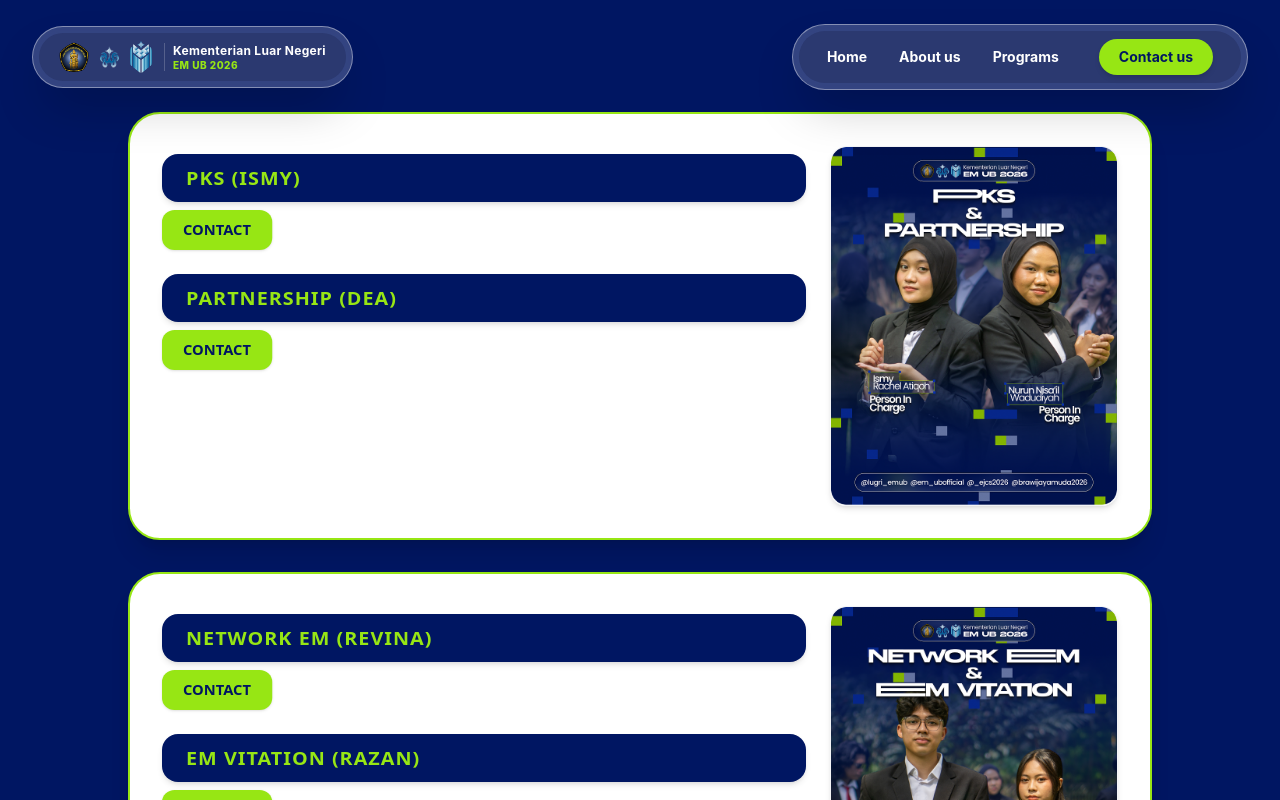
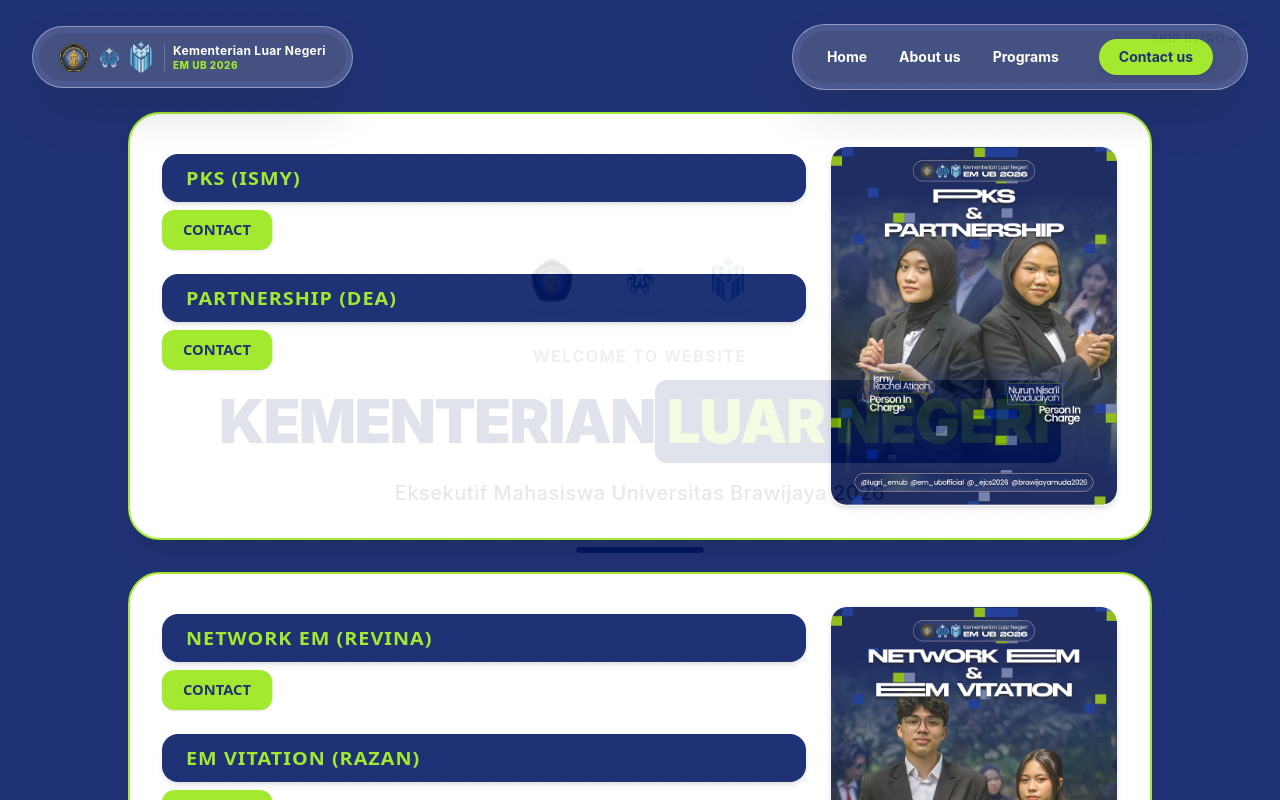
Before and after one commit to allghz16-gif/lugri, a React (Vite) app: page /contact in a window 1280 px wide. Shown: the top 800 px of the page. Built offline with nearby package versions, Linux system fonts and the light colour scheme.

Commit message:
update intro

```diff
--- a/src/App.jsx
+++ b/src/App.jsx
@@ -1,3 +1,4 @@
+import React, { useState } from 'react'
 import { Routes, Route } from 'react-router-dom'
 import Navbar from './components/layout/Navbar'
 import Footer from './components/layout/Footer'
@@ -5,13 +6,22 @@
 import AboutUs from './pages/AboutUs'
 import Programs from './pages/Programs'
 import ContactUs from './pages/ContactUs'
-import BrawijayaMuda from './pages/BrawijayaMuda' // Perbaikan: hapus double slash
+import BrawijayaMuda from './pages/BrawijayaMuda'
 import BrawijayaBerkelana from './pages/BrawijayaBerkelana'
-import EJCS from './pages/EJCS';
+import EJCS from './pages/EJCS'
+// Perbaikan path import ke folder sections
+import IntroAnimation from './components/sections/IntroAnimation'
 
 function App() {
+  const [showIntro, setShowIntro] = useState(true);
+
   return (
     <div className="min-h-screen bg-white text-gray-900 flex flex-col">
+      {/* Intro Overlay saat pertama kali aplikasi dibuka */}
+      {showIntro && (
+        <IntroAnimation onComplete={() => setShowIntro(false)} />
+      )}
+
       <Navbar />
       <main className="flex-1">
         <Routes>
--- /dev/null
+++ b/src/components/sections/IntroAnimation.jsx
@@ -0,0 +1,166 @@
+import React, { useState, useEffect } from 'react';
+
+export default function IntroAnimation({ onComplete }) {
+  const [isExiting, setIsExiting] = useState(false);
+
+  useEffect(() => {
+    const timer = setTimeout(() => {
+      handleFinish();
+    }, 5500);
+
+    return () => clearTimeout(timer);
+  }, []);
+
+  const handleFinish = () => {
+    setIsExiting(true);
+    setTimeout(() => {
+      if (onComplete) onComplete();
+    }, 500);
+  };
+
+  return (
+    <div
+      className={`fixed inset-0 z-[9999] flex flex-col items-center justify-center bg-white transition-opacity duration-500 select-none ${
+        isExiting ? 'opacity-0 pointer-events-none' : 'opacity-100'
+      }`}
+      style={{
+        backgroundImage: `radial-gradient(#e5e7eb 1px, transparent 1px)`,
+        backgroundSize: '24px 24px',
+      }}
+    >
+      <button
+        onClick={handleFinish}
+        className="absolute top-6 right-6 text-xs font-semibold uppercase tracking-wider text-slate-400 hover:text-[#001662] transition border border-slate-200 hover:border-[#001662] rounded-full px-4 py-1.5"
+      >
+        Skip Intro ➔
+      </button>
+
+      <div className="flex flex-col items-center text-center px-4 max-w-4xl">
+        {/* TIGA LOGO - muncul satu per satu dari kiri ke kanan, SANGAT halus */}
+        <div className="flex items-center justify-center gap-6 mb-8">
+          <div
+            className="w-14 h-14 md:w-16 md:h-16 rounded-2xl bg-slate-50 border border-slate-100 p-2 shadow-sm flex items-center justify-center hover:scale-105 transition-transform logo-smooth-in"
+            style={{ animationDelay: '0.2s' }}
+          >
+            <img
+              src="/images/logo/ub.png"
+              alt="Logo UB"
+              className="w-full h-full object-contain"
+              onError={(e) => { e.target.style.display = 'none'; }}
+            />
+          </div>
+          <div
+            className="w-14 h-14 md:w-16 md:h-16 rounded-2xl bg-slate-50 border border-slate-100 p-2 shadow-sm flex items-center justify-center hover:scale-105 transition-transform logo-smooth-in"
+            style={{ animationDelay: '0.55s' }}
+          >
+            <img
+              src="/images/logo/emub.png"
+              alt="Logo EM UB"
+              className="w-full h-full object-contain"
+              onError={(e) => { e.target.style.display = 'none'; }}
+            />
+          </div>
+          <div
+            className="w-14 h-14 md:w-16 md:h-16 rounded-2xl bg-slate-50 border border-slate-100 p-2 shadow-sm flex items-center justify-center hover:scale-105 transition-transform logo-smooth-in"
+            style={{ animationDelay: '0.9s' }}
+          >
+            <img
+              src="/images/logo/lugrireal.png"
+              alt="Logo Lugri"
+              className="w-full h-full object-contain"
+              onError={(e) => { e.target.style.display = 'none'; }}
+            />
+          </div>
+        </div>
+
+        {/* TEKS SAMBUTAN - dibiarkan seperti semula, tidak diubah */}
+        <p
+          className="text-slate-500 text-sm md:text-base font-semibold tracking-widest uppercase mb-2 stagger-item"
+          style={{ animationDelay: '1.4s' }}
+        >
+          Welcome to Website
+        </p>
+
+        {/* JUDUL - "Kementerian" masuk dari kiri, "Luar Negeri" masuk dari kanan, bertemu di tengah */}
+        <h1 className="text-3xl md:text-5xl lg:text-6xl font-black text-[#001662] tracking-tight uppercase leading-tight mb-3">
+          <span
+            className="inline-block converge-from-left"
+            style={{ animationDelay: '1.8s' }}
+          >
+            Kementerian{' '}
+          </span>
+          <span
+            className="text-[#97E614] bg-[#001662] px-3 py-1 rounded-xl inline-block my-1 converge-from-right"
+            style={{ animationDelay: '1.8s' }}
+          >
+            Luar Negeri
+          </span>
+        </h1>
+
+        {/* SUBJUDUL - diperhalus lagi (durasi lebih panjang, easing lebih lembut) */}
+        <p
+          className="text-slate-700 font-medium text-base md:text-xl tracking-wide max-w-2xl very-smooth-in"
+          style={{ animationDelay: '2.4s' }}
+        >
+          Eksekutif Mahasiswa Universitas Brawijaya 2026
+        </p>
+
+        <div
+          className="mt-10 w-32 h-1.5 bg-slate-100 rounded-full overflow-hidden stagger-item"
+          style={{ animationDelay: '2.9s' }}
+        >
+          <div className="h-full bg-[#001662] animate-pulse rounded-full w-full origin-left scale-x-100 transition-transform duration-3000"></div>
+        </div>
+      </div>
+
+      <style>{`
+        @keyframes fadeInUp {
+          from { opacity: 0; transform: translateY(20px) scale(0.98); }
+          to { opacity: 1; transform: translateY(0) scale(1); }
+        }
+        .stagger-item {
+          opacity: 0;
+          animation: fadeInUp 0.7s cubic-bezier(0.16, 1, 0.3, 1) forwards;
+        }
+
+        /* Logo muncul satu-satu dari kiri ke kanan, sangat halus dan lambat */
+        @keyframes logoSmoothIn {
+          from { opacity: 0; transform: translateX(-24px); }
+          to { opacity: 1; transform: translateX(0); }
+        }
+        .logo-smooth-in {
+          opacity: 0;
+          animation: logoSmoothIn 1.4s cubic-bezier(0.22, 1, 0.36, 1) forwards;
+        }
+
+        /* Teks judul: dua potongan bertemu dari arah berlawanan */
+        @keyframes convergeFromLeft {
+          from { opacity: 0; transform: translateX(-60px); }
+          to { opacity: 1; transform: translateX(0); }
+        }
+        @keyframes convergeFromRight {
+          from { opacity: 0; transform: translateX(60px); }
+          to { opacity: 1; transform: translateX(0); }
+        }
+        .converge-from-left {
+          opacity: 0;
+          animation: convergeFromLeft 1.1s cubic-bezier(0.22, 1, 0.36, 1) forwards;
+        }
+        .converge-from-right {
+          opacity: 0;
+          animation: convergeFromRight 1.1s cubic-bezier(0.22, 1, 0.36, 1) forwards;
+        }
+
+        /* Subjudul: sangat halus, durasi panjang, easing lembut */
+        @keyframes verySmoothIn {
+          from { opacity: 0; transform: translateY(12px); filter: blur(4px); }
+          to { opacity: 1; transform: translateY(0); filter: blur(0px); }
+        }
+        .very-smooth-in {
+          opacity: 0;
+          animation: verySmoothIn 1.6s cubic-bezier(0.22, 1, 0.36, 1) forwards;
+        }
+      `}</style>
+    </div>
+  );
+}
```
